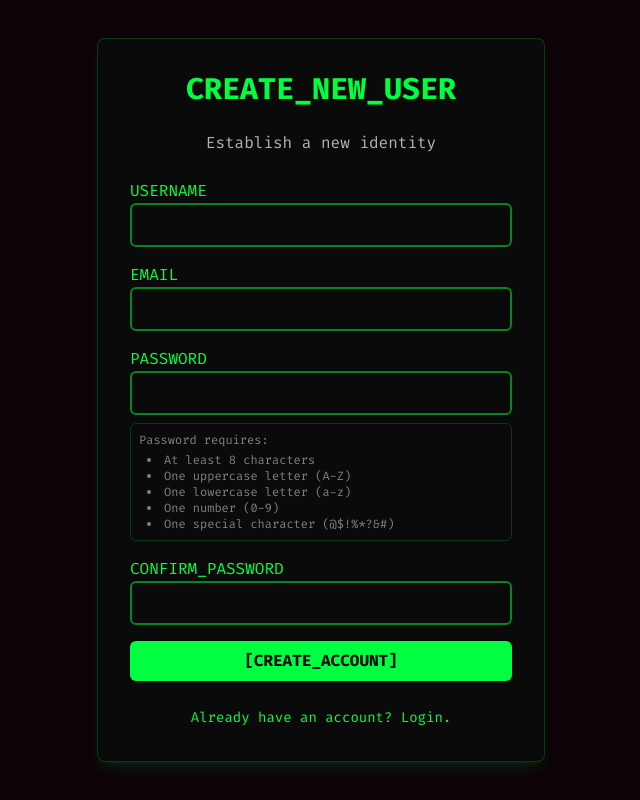
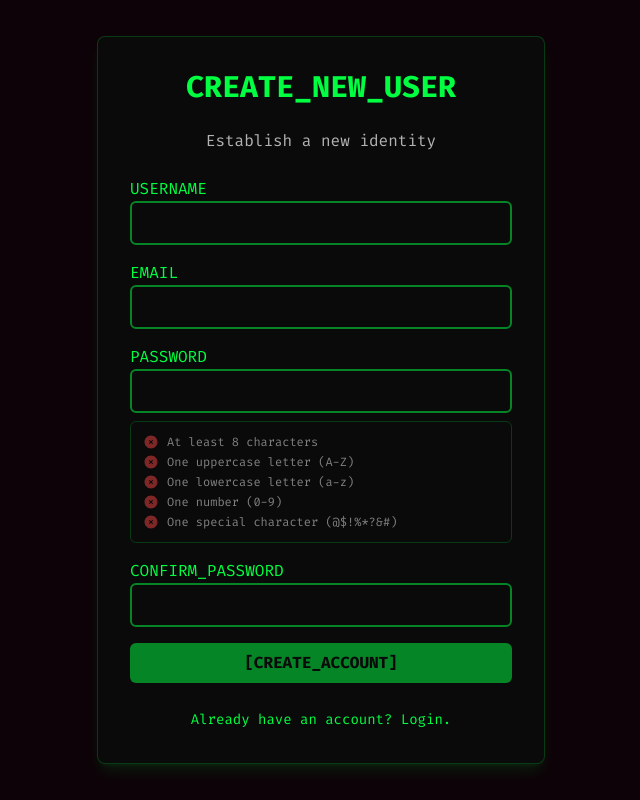
Before and after one commit to Advait251206/Attendance, a React (Create React App) app in the folder frontend/: page /login in a window 1280 px wide. Both pictures are taken after a click on the button "Need an account? Register.". Shown: the whole page, without its empty margins (319-959 px from the left). Built offline with nearby package versions, Linux system fonts and the light colour scheme; no server answers.

Commit message:
feat(auth): Add live password validation and improve error handling

```diff
--- a/frontend/src/api/axios.js
+++ b/frontend/src/api/axios.js
@@ -2,33 +2,28 @@
 
 import axios from 'axios';
 
-// Use the Vercel environment variable for the deployed API URL,
-// otherwise fall back to a local URL for development.
 const apiUrl = process.env.REACT_APP_API_URL || 'http://127.0.0.1:8000';
 
 console.log(`>>> API is connecting to: ${apiUrl}`);
 
-// 1. A public client for login and register.
-// We remove the hardcoded 'Content-Type' header. Axios will now set it
-// automatically based on the data being sent.
+// 1. A public client for login and register. No headers needed here.
 export const publicApiClient = axios.create({
   baseURL: apiUrl,
 });
 
-// 2. A secure client for all other authenticated calls.
+// 2. A secure client for authenticated calls. We create it without default headers.
 export const secureApiClient = axios.create({
   baseURL: apiUrl,
 });
 
-// The interceptor ONLY applies to the secure client
+// The interceptor is the single source of truth for adding auth tokens.
+// It runs before every request made with `secureApiClient`.
 secureApiClient.interceptors.request.use(
   (config) => {
     const token = localStorage.getItem('accessToken');
     if (token) {
-      // For secure calls, we DO want to specify the Content-Type,
-      // and most importantly, the Authorization header.
+      // If a token exists, add the Authorization header.
       config.headers['Authorization'] = `Bearer ${token}`;
-      config.headers['Content-Type'] = 'application/json';
     }
     return config;
   },
--- a/frontend/src/pages/LoginPage.js
+++ b/frontend/src/pages/LoginPage.js
@@ -1,25 +1,41 @@
 // frontend/src/pages/LoginPage.js
 
-import React, { useState } from 'react';
+import React, { useState, useEffect, useMemo } from 'react';
 import { useAuth } from '../context/AuthContext';
 import { motion } from 'framer-motion';
+import { CheckCircleIcon, XCircleIcon } from '@heroicons/react/24/solid';
 
-const PasswordRequirements = () => (
+// A dynamic component to show password requirements and their status
+const PasswordRequirements = ({ validation }) => {
+    const requirements = [
+        { key: 'length', text: 'At least 8 characters' },
+        { key: 'uppercase', text: 'One uppercase letter (A-Z)' },
+        { key: 'lowercase', text: 'One lowercase letter (a-z)' },
+        { key: 'number', text: 'One number (0-9)' },
+        { key: 'special', text: 'One special character (@$!%*?&#)' },
+    ];
+
+    return (
         <motion.div
-        className="text-xs text-terminal-gray/70 space-y-1 mt-2 p-2 border border-hacker-green/20 rounded-md"
+            className="text-xs text-terminal-gray/70 space-y-1 mt-2 p-3 border border-hacker-green/20 rounded-md"
             initial={{ opacity: 0 }}
             animate={{ opacity: 1 }}
         >
-        <p>Password requires:</p>
-        <ul className="list-disc list-inside pl-2">
-            <li>At least 8 characters</li>
-            <li>One uppercase letter (A-Z)</li>
-            <li>One lowercase letter (a-z)</li>
-            <li>One number (0-9)</li>
-            <li>One special character (@$!%*?&#)</li>
-        </ul>
+            {requirements.map(req => (
+                <div key={req.key} className="flex items-center">
+                    {validation[req.key] ? (
+                        <CheckCircleIcon className="h-4 w-4 text-hacker-green mr-2" />
+                    ) : (
+                        <XCircleIcon className="h-4 w-4 text-red-500/50 mr-2" />
+                    )}
+                    <span className={validation[req.key] ? 'line-through text-terminal-gray/50' : ''}>
+                        {req.text}
+                    </span>
+                </div>
+            ))}
         </motion.div>
     );
+};
 
 const LoginPage = () => {
   const [isRegisterMode, setIsRegisterMode] = useState(false);
@@ -28,41 +44,60 @@ const LoginPage = () => {
   const [password, setPassword] = useState('');
   const [confirmPassword, setConfirmPassword] = useState('');
   const [error, setError] = useState('');
-
-  // State to manage the loading indicator on the button
   const [isProcessing, setIsProcessing] = useState(false);
 
+  // State for real-time password validation
+  const [passwordValidation, setPasswordValidation] = useState({
+    length: false,
+    uppercase: false,
+    lowercase: false,
+    number: false,
+    special: false,
+  });
+
   const { login, register } = useAuth();
+
+  // Memoize validation status to prevent unnecessary re-renders
+  const isFormValid = useMemo(() => {
+    if (!isRegisterMode) return true; // Login form is always "valid" from a UI perspective
+    const allReqsMet = Object.values(passwordValidation).every(Boolean);
+    return allReqsMet && password === confirmPassword && password !== '';
+  }, [password, confirmPassword, passwordValidation, isRegisterMode]);
+
+  // Effect to validate password in real-time
+  useEffect(() => {
+    setPasswordValidation({
+      length: password.length >= 8,
+      uppercase: /[A-Z]/.test(password),
+      lowercase: /[a-z]/.test(password),
+      number: /[0-9]/.test(password),
+      special: /[@$!%*?&#]/.test(password),
+    });
+  }, [password]);
 
   const handleSubmit = async (e) => {
     e.preventDefault();
     setError('');
-    setIsProcessing(true); // Set loading to true when the form is submitted
+    setIsProcessing(true);
 
     try {
       if (isRegisterMode) {
-        if (password !== confirmPassword) {
-          setError('Passwords do not match.');
-          // We return here but keep isProcessing true so the user can see the error
-          // and it will be reset on the next action.
-          setIsProcessing(false);
-          return;
-        }
         await register(username, email, password);
       } else {
         await login(username, password);
       }
     } catch (err) {
-      if (err.response && err.response.data && Array.isArray(err.response.data.detail)) {
-        const firstError = err.response.data.detail[0];
-        const field = firstError.loc[1];
-        const message = firstError.msg;
-        setError(`Validation Error -> ${field}: ${message}`);
+      if (err.response) {
+        // Handle specific validation errors from the backend (like duplicate user)
+        if (err.response.status === 400 || err.response.status === 422) {
+          setError(err.response.data.detail || 'Validation failed.');
         } else {
-        setError(err.response?.data?.detail || (isRegisterMode ? 'Registration failed.' : 'Login failed.'));
+          setError(err.response.data.detail || (isRegisterMode ? 'Registration failed.' : 'Login failed.'));
+        }
+      } else {
+        setError('An unexpected network error occurred.');
       }
     } finally {
-      // Set loading back to false after the API call finishes (either success or fail)
       setIsProcessing(false);
     }
   };
@@ -127,7 +162,7 @@ const LoginPage = () => {
                   className="input-field"
                   required
               />
-              {isRegisterMode && <PasswordRequirements />}
+              {isRegisterMode && <PasswordRequirements validation={passwordValidation} />}
           </div>
 
           {isRegisterMode && (
@@ -140,11 +175,17 @@ const LoginPage = () => {
                 className="input-field"
                 required
               />
+              {password && confirmPassword && password !== confirmPassword && (
+                <p className="text-red-500 text-xs mt-1">Passwords do not match.</p>
+              )}
             </motion.div>
           )}
 
-          {/* This button is now disabled and shows a loading message while processing */}
-          <button type="submit" className="w-full btn-primary" disabled={isProcessing}>
+          <button
+            type="submit"
+            className="w-full btn-primary"
+            disabled={isProcessing || (isRegisterMode && !isFormValid)}
+          >
             {isProcessing
               ? (isRegisterMode ? 'CREATING_ACCOUNT...' : 'INITIATING_SESSION...')
               : (isRegisterMode ? '[CREATE_ACCOUNT]' : '[INITIATE_SESSION]')}
```
Lines whose indentation alone changed are shown as unchanged.
